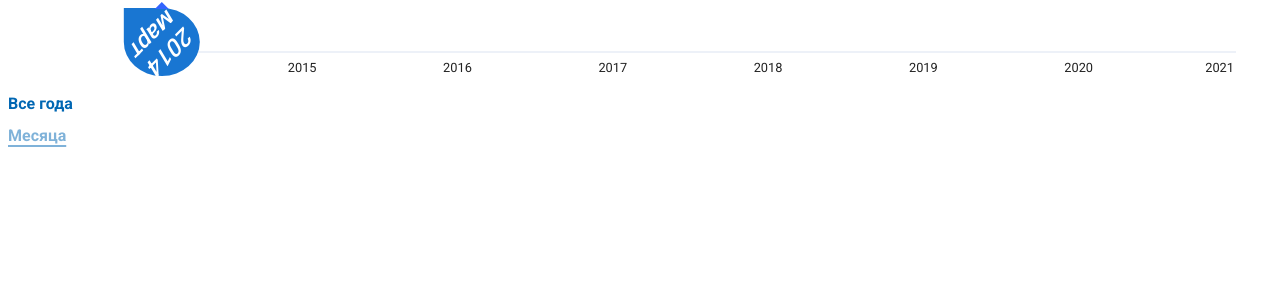
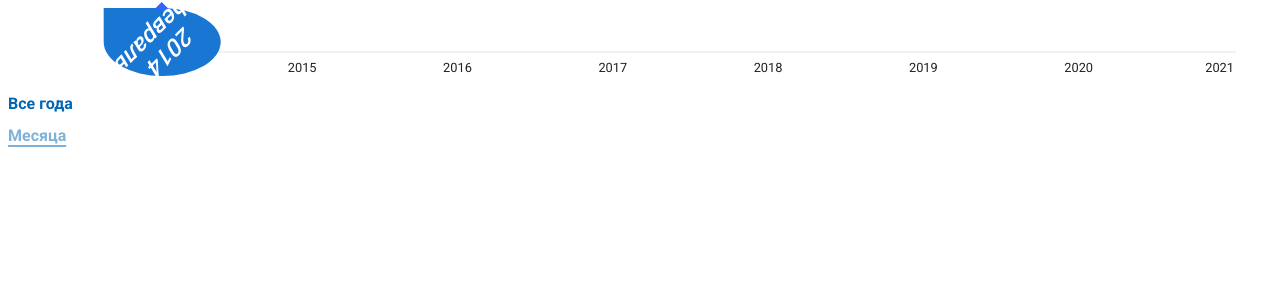
Before and after one commit to AlexBoynich/date-slider, a Vue app: page / in a window 1280 px wide. Shown: the top 300 px of the page. Built offline with nearby package versions, Linux system fonts and the light colour scheme.

Commit message:
Исправил ошибки

```diff
--- a/src/components/DateSlider/DateSlider.vue
+++ b/src/components/DateSlider/DateSlider.vue
@@ -57,14 +57,17 @@
 export default {
     data: () => ({
       isYearSlider: true,
-      startDate: ['2014', '5'],
-      endDate: ['2021', '9'],
+      date: {
+        startDate: ['2014', '5'],
+        endDate: ['2021', '9']
+      },
       startRangeDate: 15,
       endRangeDate: 43,
       range1: [0, 1],
       range2: [0, 1],
       distance2: [0, 1],
       seasons: [],
+      seasonsDistance: 2,
       fullSeasons: [],
         monthes: [
         'февраль',
@@ -82,6 +85,14 @@
     }),
 
     methods: {
+      getMonthes(start, end, result) {
+        for (let i = start.getFullYear(); i <= end.getFullYear(); i++) {
+          result.push(i)
+          if (i !== end.getFullYear()) {
+            result.push(...this.monthes)
+          }
+        }
+      },
         label (val) {
         return this.labels[val]
         },
@@ -96,11 +107,11 @@
           this.rotateFirstLabel()
         },
         changeSeasons() {
-        let result = []
+          const result = []
         for (let i = this.labels[this.range1[0]].split(' ')[0]; i <= (Number(this.labels[this.range1[0]].split(' ')[0]) + 2); i++) {
           result.push(i)
           this.fullSeasons.push(i)
-          if (i !== (Number(this.labels[this.range1[0]].split(' ')[0]) + 2)) {
+          if (i !== (Number(this.labels[this.range1[0]].split(' ')[0]) + this.seasonsDistance)) {
             result.push(...this.monthes)
           }
         }
@@ -108,7 +119,7 @@
         this.seasons = result.map((item, index) => {
           return (typeof(item) !=='number' && index>0) ? String(item).substr(0, 3) : item
         })
-        let res = []
+        const res = []
         let num = Number(this.labels[this.range1[0]].split(' ')[0])
         result.reduce((acc, item, index) => {
           if (typeof(item)==='number') {
@@ -117,7 +128,7 @@
           } else
           return res.push(`${num} ${item}`)
 
-        }, )
+        }, 0)
         return this.fullSeasons = res
 
       },
@@ -129,36 +140,23 @@
     },
     computed: {
       yearsMassive() {
-        let start = new Date(...this.startDate)
-        let end = new Date(...this.endDate)
-        let result = []
-        for (let i = start.getFullYear(); i <= end.getFullYear(); i++) {
-          result.push(i)
-          if (i !== end.getFullYear()) {
-            result.push(...this.monthes)
-          }
-        }
+        const start = new Date(...this.date.startDate)
+        const end = new Date(...this.date.endDate)
+        const result = []
+        this.getMonthes(start, end, result)
         return result
       },
       years() {
         return this.yearsMassive.map(item => {
-          if (typeof(item) !== 'number') {
-            return ''
-          } else
-          return item
+          return (typeof(item) !== 'number') ? '' : item
         })
       },
       labels () {
-        let start = new Date(...this.startDate)
-        let end = new Date(...this.endDate)
-        let result = []
-        for (let i = start.getFullYear(); i <= end.getFullYear(); i++) {
-          result.push(i)
-          if (i !== end.getFullYear()) {
-            result.push(...this.monthes)
-          }
-        }
-        let res = []
+        const start = new Date(...this.date.startDate)
+        const end = new Date(...this.date.endDate)
+        const result = []
+        this.getMonthes(start, end, result)
+        const res = []
         let num = start.getFullYear()
         result.reduce((acc, item, index) => {
           if (typeof(item)==='number') {
@@ -167,11 +165,8 @@
           } else
           return res.push(`${num} ${item}`)
 
-        }, )
+        }, 0)
         return res
-      },
-      changeRange1() {
-      return this.range1 = [this.startRangeDate, this.endRangeDate]
       },
     },
     mounted() {
--- a/src/components/DateSlider/styles.sass
+++ b/src/components/DateSlider/styles.sass
@@ -1,3 +1,5 @@
+html
+    overflow: hidden
 .v-slider__tick
     width: 0 !important
 .primary
```
Also changed, not shown: src/assets/fonts/Raleway-SemiBold.ttf (added).
